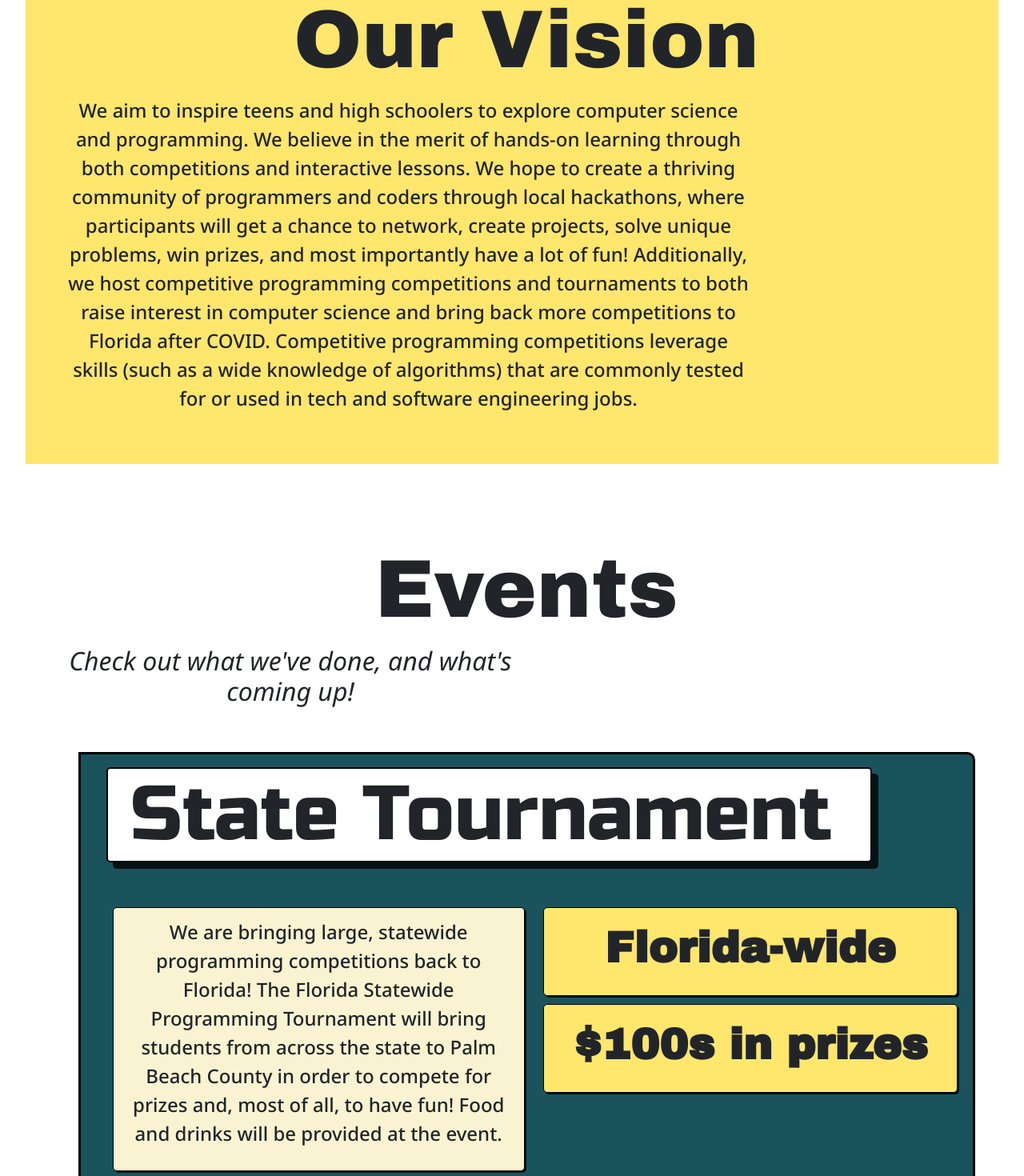
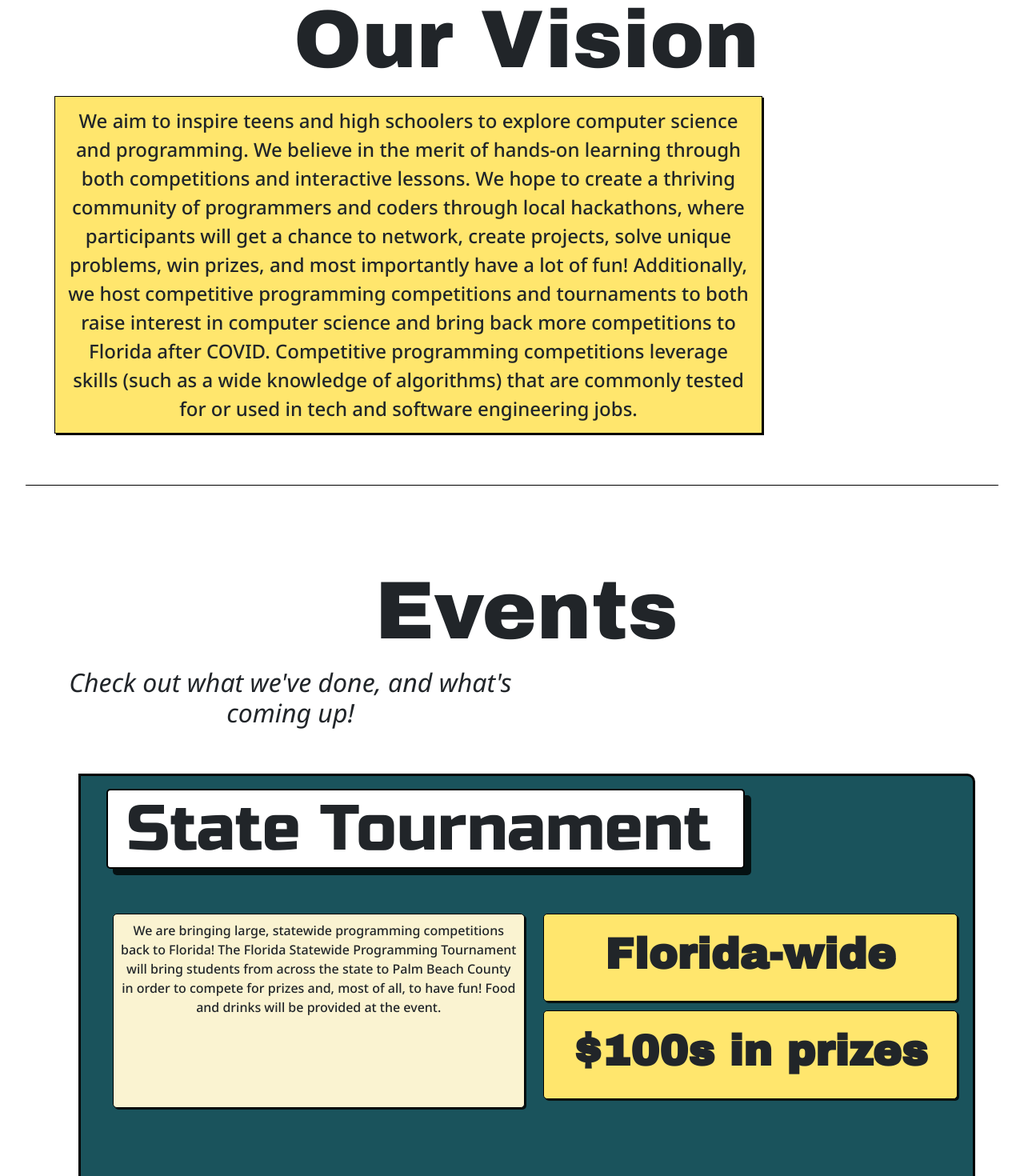
Before and after one commit to hydrol0x/sfp-website, a React (Vite) app: page / in a window 1280 px wide. Shown: the part 1100-2570 px from the top of the page at 80% size. Built offline with nearby package versions, Linux system fonts and the light colour scheme; a web font is replaced by a local one.

Commit message:
styling and photo

```diff
--- a/src/pages/Home.jsx
+++ b/src/pages/Home.jsx
@@ -34,7 +34,8 @@ const Home = () => {
         </Row>
         <Row className="home intro-button mt-5">
           <Col as="div">
-            <SFPButton text="Join our cause" styleName="red" link="#donate" />
+            {/* TODO: change link to donate  */}
+            <SFPButton text="Join our cause" styleName="red" link="#events" />
           </Col>
         </Row>
       </Container>
@@ -190,7 +191,7 @@ const Home = () => {
         </Row>
         <Row className="pt-5 ms-4 about-images-row">
           <Col className="about-img">
-            <img src="https://media.discordapp.net/attachments/476018362363805696/1194287413766393976/image0-4.png?ex=65d4b7d4&is=65c242d4&hm=72257069d20d0aa121160c98ef2684ef7a9d45558388245ab3ed279afd05a0b1&=&format=webp&quality=lossless" />
+            <img src="https://github.com/hydrol0x/sfp-website/assets/34951139/aea38fed-e27f-4f2e-9291-3474db037ab6" />
             <p>
               <h1>
                 <a href="https://www.linkedin.com/in/luca-pishos-0475622a4/">
@@ -200,9 +201,7 @@ const Home = () => {
                   <em>President & Co-founder</em>
                 </h5>
               </h1>
-              Lorem ipsum dolor sit amet, consectetur adipiscing elit. Etiam et
-              metus est. Aliquam lacinia felis nibh, id semper nulla maximus
-              sagittis.
+              Student at Suncoast High School.
             </p>
           </Col>
           <Col className="about-img">
--- a/src/pages/home.css
+++ b/src/pages/home.css
@@ -5,8 +5,12 @@
 .intro-container {
   width: 100%;
   min-height: 100vh;
+  border-bottom: 1px solid black;
   /* margin: 0; */
   /* padding-left: 200px !important; */
+}
+.section {
+  border-bottom: solid black 1px;
 }
 
 .home > h1 {
@@ -59,7 +63,16 @@
 
 .mission-container {
   min-height: 75vh;
+  border-bottom: solid black 1px;
+  /* background-color: #ffe66d; */
+}
+
+.mission-paragraph > p {
   background-color: #ffe66d;
+  padding: 0.5em;
+  border: solid 1px black;
+  box-shadow: 2px 2px 0px black;
+  max-width: fit-content !important;
 }
 
 /* Events CSS */
@@ -117,7 +130,7 @@
   background-color: white;
   max-width: fit-content;
   box-shadow: 8px 8px 0px rgba(0, 0, 0, 0.8);
-  font-size: 6em;
+  font-size: 5em;
   font-family: "Russo One", sans-serif;
 }
 
@@ -135,7 +148,7 @@
   height: 100%;
   border-radius: 5px;
   padding: 0.5em;
-  font-size: 1.5em;
+  font-size: 1em;
   border: solid black 1px;
   box-shadow: 2px 2px 0px rgba(0, 0, 0, 0.8);
 }
```
